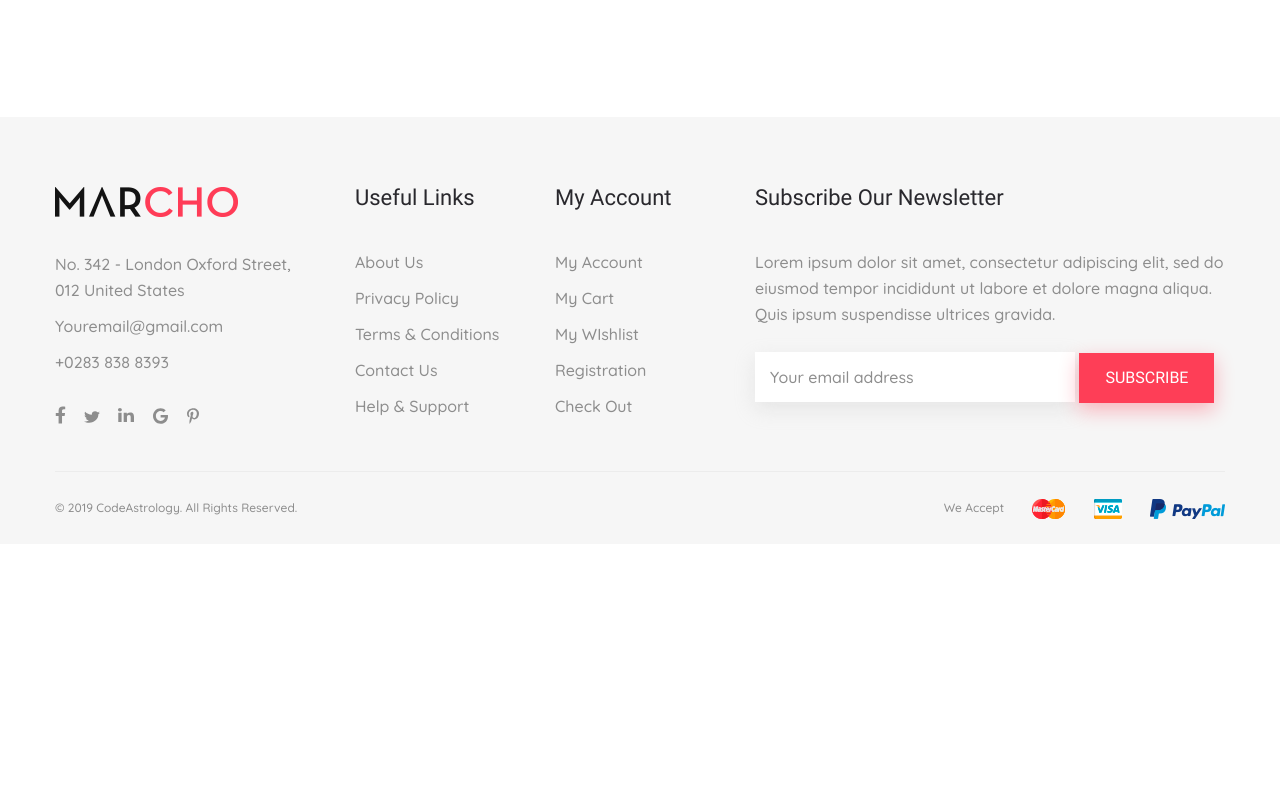
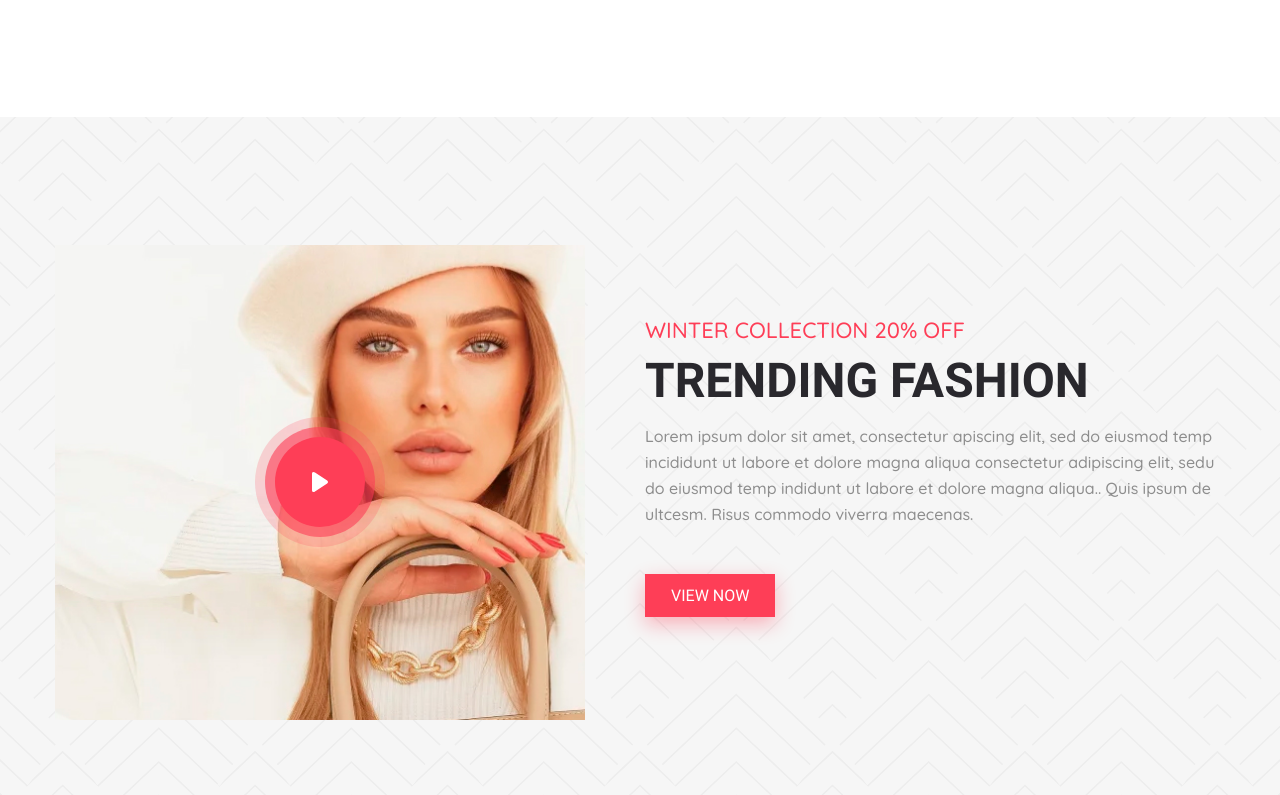
Before and after one commit to akaindark/marcho, a website: page app/index.html in a window 1280 px wide. Shown: the part 2165-2960 px from the top of the page. Before the commit the page ends 2709 px from the top, so only its background shows below. Drawn offline with nearby package versions, Linux system fonts and the light colour scheme; files that its build step writes are made by us from their sources.

Commit message:
added video fashion

```diff
--- a/app/index.html
+++ b/app/index.html
@@ -209,6 +209,33 @@
         </div>
       </section>
 
+      <!-- =====Video-Fashion===== -->
+
+      <section class="video-fashion">
+        <div class="container">
+          <div class="video-fashion__inner">
+            <div class="video-fashion__popup" style="background-image: url('../images/video-fashion.jpg');">
+              <a class="video-fashion__btn" href="#">
+                <img src="images/icons/play-btn.svg" alt="video play button">
+              </a>
+            </div>
+            <div class="video-fashion__content">
+              <p class="video-fashion__subtitle">Winter Collection 20% Off</p>
+              <h3 class="title video-fashion__title">TRENDING FASHION</h3>
+              <p class="video-fashion__text">
+                Lorem ipsum dolor sit amet, consectetur apiscing elit, sed do eiusmod temp incididunt ut labore et
+                dolore magna aliqua
+                consectetur adipiscing elit, sedu do eiusmod temp indidunt ut labore et dolore magna aliqua.. Quis ipsum
+                de ultcesm.
+                Risus commodo viverra maecenas.
+              </p>
+              <a class="video-fashion__link" href="#">View Now</a>
+            </div>
+
+          </div>
+        </div>
+      </section>
+
     </main>
 
     <footer class="footer">
@@ -354,6 +381,7 @@
     </footer>
 
 
+
     <script src="js/main.min.js"></script>
   </body>
 
--- a/app/js/main.js
+++ b/app/js/main.js
@@ -1,4 +1,7 @@
+
+
 $(function () {
+
   $('.top-slider__inner').slick({
     dots: true,
     arrows: false,
--- a/app/scss/style.scss
+++ b/app/scss/style.scss
@@ -3,6 +3,8 @@
 @import 'reset';
 @import 'libs';
 @import 'global';
+
+/* =====Header===== */
 
 .header {
   padding: 40px 0;
@@ -63,6 +65,8 @@
     line-height: 20px;
   }
 }
+
+/* =====Footer===== */
 
 .footer {
   background-color: $bg;
@@ -361,3 +365,46 @@
     transition: all 0.3s;
   }
 }
+
+/* =====Video-fashion===== */
+
+.video-fashion {
+  background-color: $bg;
+  background-image: url(../images/decor/pattern.svg);
+  background-repeat: no-repeat;
+  background-position: top center;
+  padding: 125px 0;
+  &__inner {
+    display: flex;
+  }
+  &__popup {
+    margin-right: 60px;
+    max-width: 530px;
+    width: 100%;
+    height: 480px;
+    background-position: center;
+    background-repeat: no-repeat;
+    background-size: contain;
+    display: flex;
+    justify-content: center;
+    align-items: center;
+  }
+  &__content {
+    max-width: 570px;
+  }
+  &__subtitle {
+    margin: 75px 0 5px;
+    font-size: 22px;
+    color: $accent;
+    text-transform: uppercase;
+  }
+  &__title {
+    text-align-last: left;
+  }
+  &__text {
+    margin-bottom: 55px;
+  }
+  &__link {
+    @extend %btn;
+  }
+}
--- a/package.json
+++ b/package.json
@@ -10,8 +10,10 @@
   "author": "Serghei",
   "license": "ISC",
   "devDependencies": {
+    "@fancyapps/ui": "^4.0.31",
     "browser-sync": "^2.27.10",
     "del": "^6.0.0",
+    "fslightbox": "^3.3.1",
     "gulp": "^4.0.2",
     "gulp-autoprefixer": "^8.0.0",
     "gulp-concat": "^2.6.1",
```
Also changed, not shown: app/images/decor/pattern.svg (added), app/images/icons/play-btn.svg (added), app/images/video-fashion.jpg (added).
